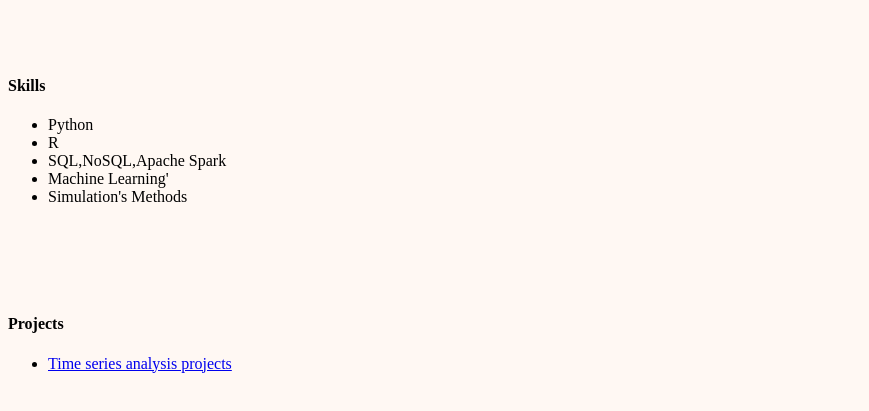
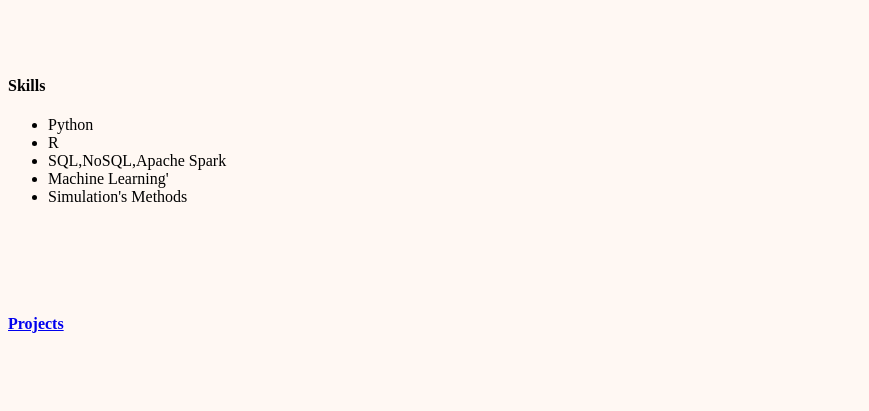
Before and after one commit to EmanueleMirante/EmanueleMirante.github.io, a plain HTML site: page index.html in a window 1280 px wide. Shown: the part 291-702 px from the top of the page, without its empty margins (0-869 px from the left). Drawn offline with Linux system fonts and the light colour scheme.

Commit message:
Modifico nome html dei progetti ed aggiungo cartella immagini per contenere le immagini del sito

```diff
--- a/index.html
+++ b/index.html
@@ -62,17 +62,7 @@
 <br>
 <br>
 
-<h4>Projects</h4>
-
-<ul >
-
-<li>  <a href="TimeSeriesAnalysis.html">Time series analysis projects</a></li>
-
-
-</ul>
-
-
-
+<h4> <a href="Projects.html"> Projects</a> </h4>
 
 </body>
 </html>
```
Also changed, not shown: Projects.html (renamed from TimeSeriesAnalysis.html, +2 -2 lines), img/forsale.png (renamed from forsale.png), img/pp.png (renamed from pp.png).
